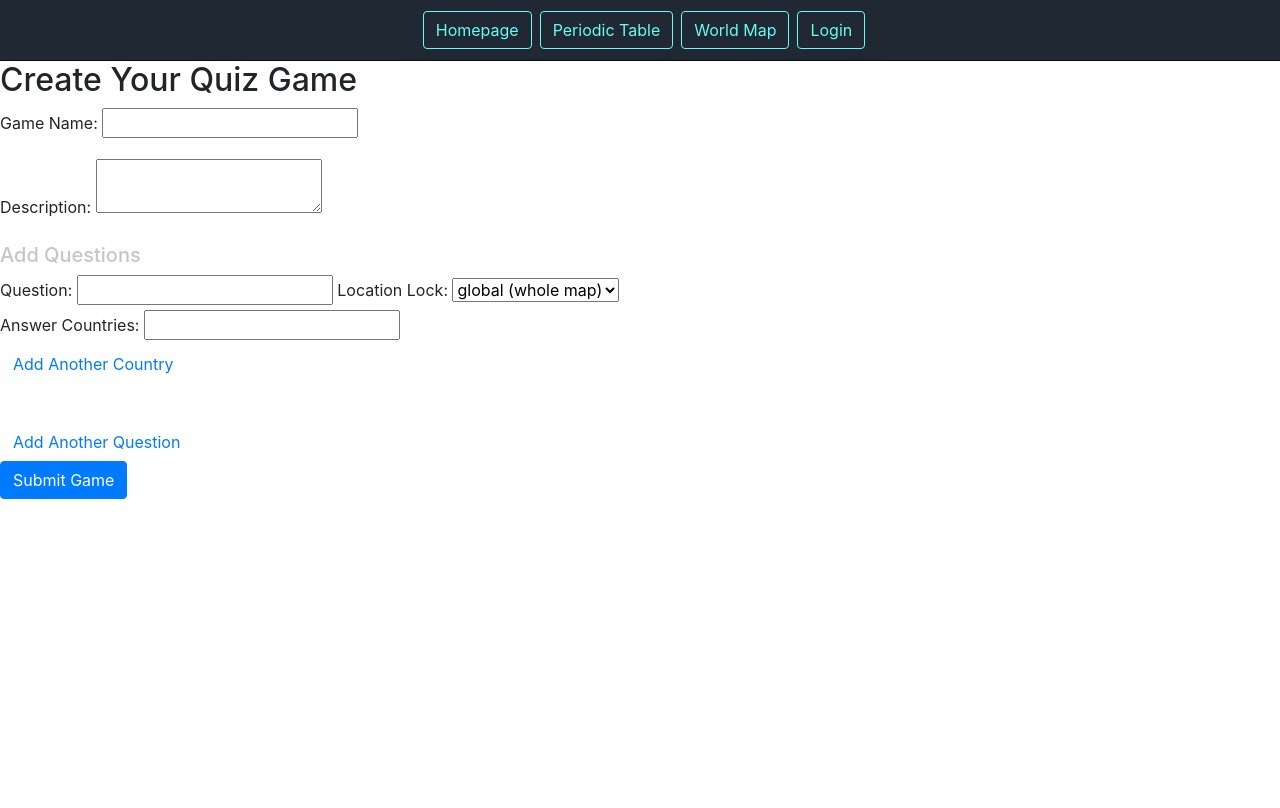
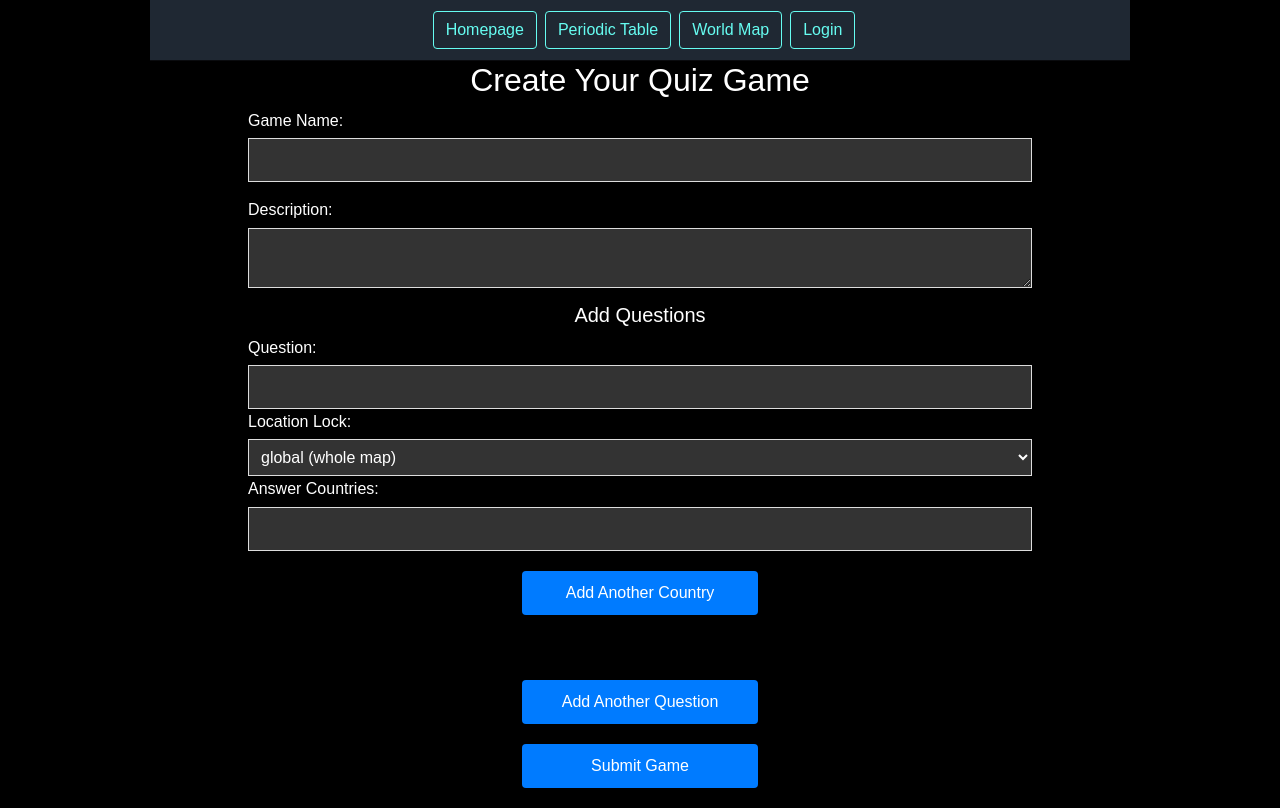
Before and after one commit to Ishi01/CITS5505Group41Project, a Flask app: page /creategame in a window 1280 px wide. Before the commit the page ends 499 px from the top, so only its background shows below. Run offline with Flask 3, Linux system fonts and the light colour scheme; some libraries are stand-ins or nearby versions.

Commit message:
Add styling to user and creat_game pages

```diff
--- a/app/static/css/game.css
+++ b/app/static/css/game.css
@@ -1,4 +1,96 @@
-.ui-autocomplete {
+body {
+  font-family: "Arial", sans-serif;
+  background-color: #000000;
+  color: #ffffff;
+  line-height: 1.6;
+  padding-left: 150px;
+  padding-right: 150px;
+  margin: 0;
+}
+
+header {
+  background-color: #007bff;
+  color: #ffffff;
+  padding: 20px 0;
+  text-align: center;
+}
+
+h1,
+h2,
+h3 {
+  color: #ffffff;
+  text-align: center;
+}
+
+form {
+  width: 80%;
+  margin: 0 auto;
+}
+
+.form-group {
+  margin-bottom: 15px;
+}
+
+label {
+  display: block;
+  margin-bottom: 5px;
+  color: #ffffff;
+}
+
+input[type="text"],
+textarea,
+select {
+  width: 100%;
+  display: block;
+  padding: 8px;
+  margin-top: 5px;
+  box-sizing: border-box;
+  background-color: #333;
+  color: #ffffff;
+  border: 1px solid #ddd;
+}
+
+textarea {
+  height: 60px;
+}
+
+input:focus,
+textarea:focus,
+select:focus {
+  background-color: #444;
+  outline: none;
+}
+
+.btn-link,
+.btn-primary {
+  padding: 10px 10px;
+  text-decoration: none;
+  display: block;
+  width: 100%;
+
+  color: #ffffff;
+  background-color: #007bff;
+  border: none;
+  cursor: pointer;
+  width: 30%;
+  margin: 20px auto;
+  text-align: center;
+}
+
+.form-text,
+.text-danger {
+  color: #cccccc;
+}
+
+.text-danger {
+  color: #ff0000;
+}
+
+datalist {
+  background-color: #333;
+}
+
+ui-autocomplete {
   position: absolute;
   z-index: 1050; /* make sure it's above other elements */
   max-height: 200px; /* limit height and make it scrollable */
@@ -6,7 +98,7 @@
   overflow-x: hidden;
   border: 1px solid #ccc;
   background-color: white;
-    box-shadow: 0 4px 6px rgba(0,0,0,0.1);
+  box-shadow: 0 4px 6px rgba(0, 0, 0, 0.1);
   border-top: none;
   list-style: none;
 }
```
Also changed, not shown: app/static/css/user.css (added, +59 -0 lines), app/templates/user.html (+6 -7 lines). Lines whose indentation alone changed are shown as unchanged.
